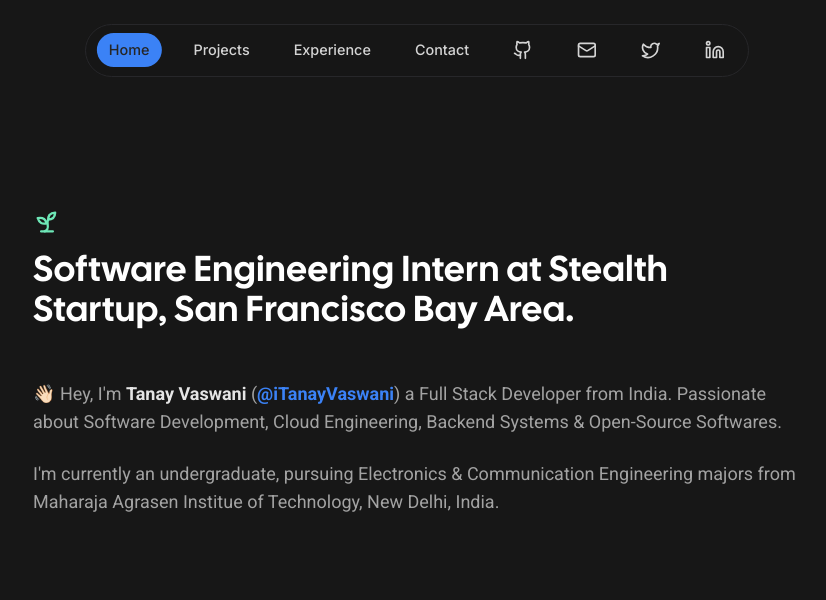
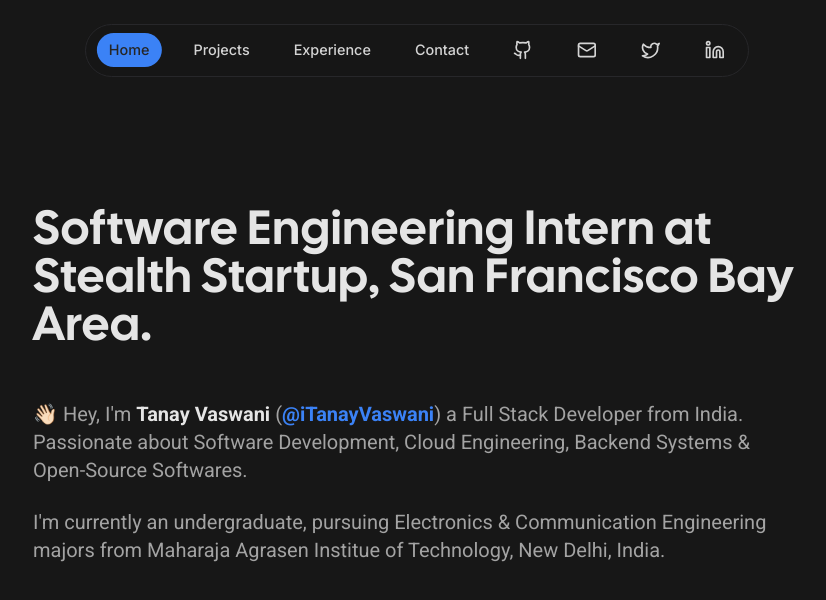
Before and after one commit to tanayvaswani/tanayvaswani-portfolio, a Next.js app: page / in a window 1280 px wide. Shown: the top 600 px of the page, without its empty margins (223-1049 px from the left). Built offline with nearby package versions, Linux system fonts and the light colour scheme.

Commit message:
feat: layout

```diff
--- a/app/(landing)/page.tsx
+++ b/app/(landing)/page.tsx
@@ -2,7 +2,7 @@ import HeroSection from "@/components/hero/hero-section";
 
 export default function Home() {
   return (
-    <main className="pt-36">
+    <main className="pt-32">
       <HeroSection />
     </main>
   );
--- a/components/hero/hero-section.tsx
+++ b/components/hero/hero-section.tsx
@@ -20,14 +20,13 @@ const poppins = Roboto({
 
 const HeroSection = () => {
   return (
-    <div className="w-full flex flex-col items-center justify-center h-full md:max-w-screen-xl md:mx-auto px-6">
+    <div className="w-full flex flex-col items-center justify-center h-full md:max-w-screen-xl md:mx-auto px-6 md:px-0">
       <h1
         className={cn(
-          "text-2xl md:text-4xl font-semibold md:max-w-screen-md mb-6 md:mb-12",
+          "text-3xl md:text-5xl font-semibold md:max-w-screen-md mb-6 md:mb-12",
           headingFont.className
         )}
       >
-        <SproutIcon className="h-7 w-7 text-emerald-300" />
         <TextGenerateEffect
           delay={0.1}
           textColor={""}
@@ -37,7 +36,7 @@ const HeroSection = () => {
 
       <motion.p
         className={cn(
-          "text-lg text-neutral-400 md:max-w-screen-md mb-3 md:mb-6",
+          "text-lg md:text-xl text-neutral-400 md:max-w-screen-md mb-3 md:mb-6",
           poppins.className
         )}
         initial={{ opacity: 0 }}
@@ -59,7 +58,7 @@ const HeroSection = () => {
 
       <motion.p
         className={cn(
-          "text-lg md:max-w-screen-md text-neutral-400",
+          "text-lg md:text-xl md:max-w-screen-md text-neutral-400",
           poppins.className
         )}
         initial={{ opacity: 0 }}
--- a/components/ui/text-generate-effect.tsx
+++ b/components/ui/text-generate-effect.tsx
@@ -49,7 +49,7 @@ export const TextGenerateEffect = ({
   return (
     <div className={cn("font-bold", className)}>
       <div className="mt-4">
-        <div className=" dark:text-white text-black text-2xl md:text-4xl leading-snug tracking-wide">
+        <div className=" dark:text-neutral-200 text-black text-3xl md:text-5xl leading-snug tracking-wide">
           {renderWords()}
         </div>
       </div>
```
